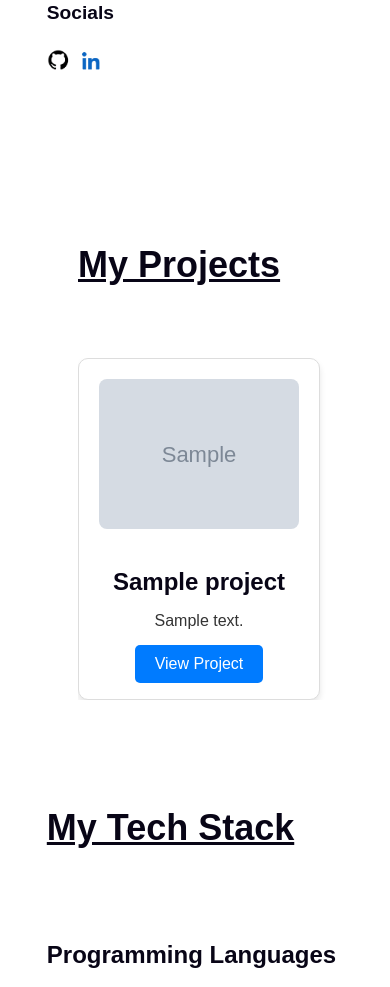
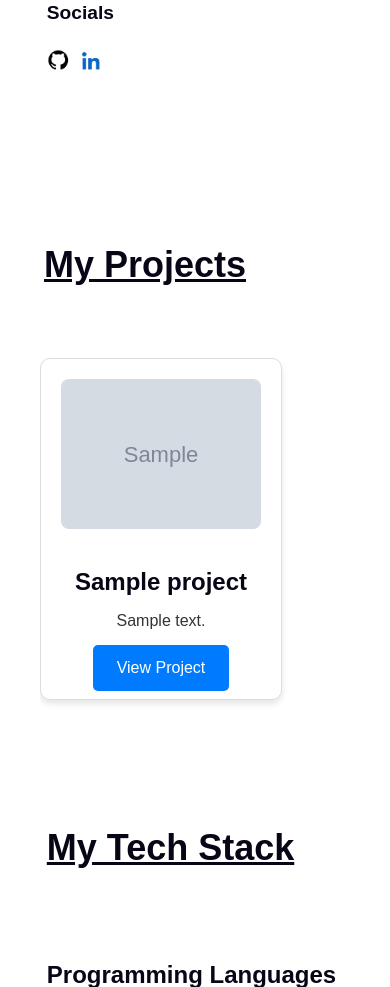
Before and after one commit to ConDavison1/my-portfolio, a Flask app: page / in a window 390 px wide. Shown: the part 1519-2506 px from the top of the page. Run offline with Flask 3, Linux system fonts and the light colour scheme; tables that the repository leaves empty hold one stand-in row (values such as "Sample post"); grey boxes marked "Sample" are stand-in pictures.

Commit message:
Changed the projects section styles

```diff
--- a/static/css/styles.css
+++ b/static/css/styles.css
@@ -496,7 +496,7 @@ body.sidebar-open {
     opacity: 1;
     transition: padding-left 0.3s ease;
     overflow-x: hidden;
-    margin-left: clamp(0px, 20vw, 300px) !important;
+    margin-left: clamp(0px, 20vw, 300px);
 }
 
 .projects-header {
@@ -558,23 +558,44 @@ body.sidebar-open {
     text-decoration: none;
     border-radius: 5px;
     transition: background-color 0.3s ease;
-    margin-bottom: 2px;
+    margin-bottom: 10px;
 }
 
 .project-card .project-link:hover {
     background-color: #0056b3;
 }
 
-/* Responsive design */
+
 @media (max-width: 768px) {
+    .projects {
+        margin-left: 40px;
+        padding-left: 0;
+    }
+
+    .projects-header {
+        text-align: center;
+        margin-left: -140px;
+    }
+
     .project-container {
         flex-direction: column;
         gap: 5vw;
-        padding-left: 0;
     }
 
     .project-card {
-        margin: 0;
+        margin-bottom: 20px;
+    }
+
+
+    .project-card .project-link {
+        padding: 14px 24px;
+        margin-bottom: 20px;
+    }
+}
+
+@media (min-width: 1024px) {
+    .projects-header {
+        margin-left: 0;
     }
 }
 
```
